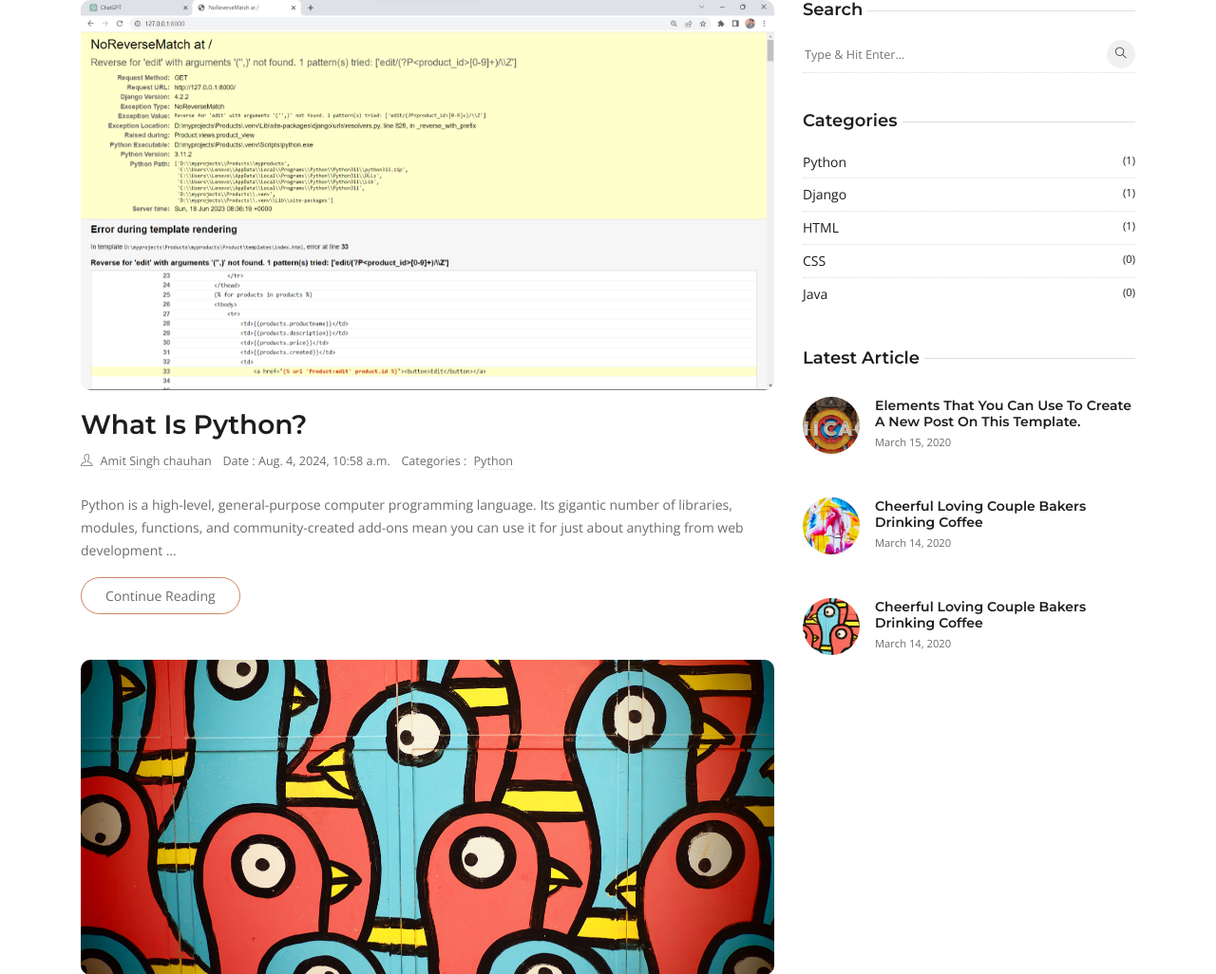
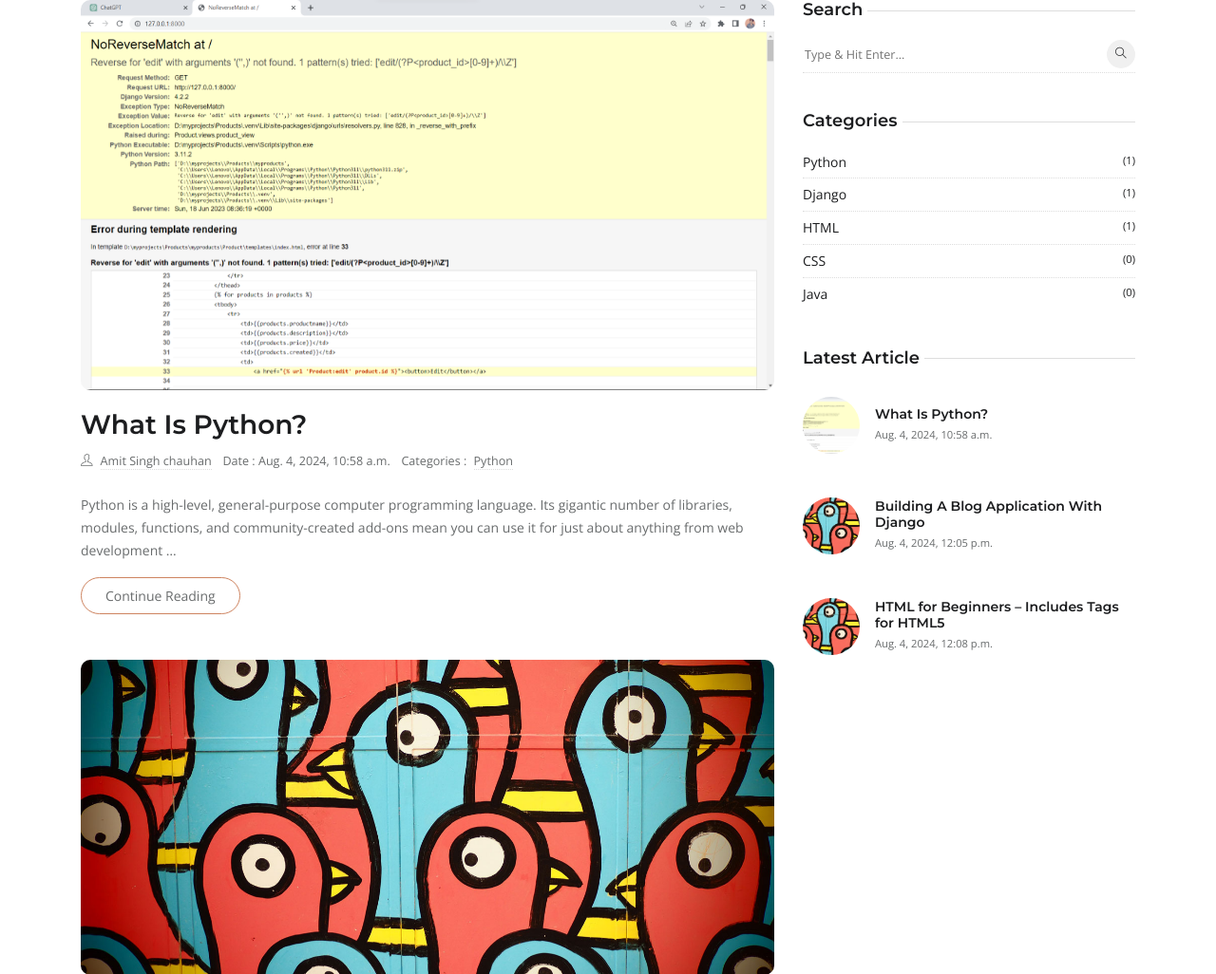
Before and after one commit to imamitdev/My-Blog, a Django app: page / in a window 1280 px wide. Shown: the part 201-1227 px from the top of the page at 95% size. Run offline with Django 4.2, Linux system fonts and the light colour scheme; data comes from the database, SQL or seed files in the repository; both versions use the stored data as it was after the commit; some libraries are stand-ins or nearby versions.

Commit message:
latest post

```diff
--- a/accounts/views.py
+++ b/accounts/views.py
@@ -61,7 +61,6 @@ def user_logout(request):
     return redirect("login")
 
 
-@login_required(login_url="login")
 def user_profile(request, username):
     user = User.objects.get(username=username)
     user_profile = get_object_or_404(UserProfile, user=user)
--- a/blog/views.py
+++ b/blog/views.py
@@ -26,10 +26,12 @@ def home(request):
         Q(category__name__icontains=q) | Q(title__icontains=q) | Q(content__icontains=q)
     )
     category = Category.objects.all()[0:5]
+    latest_post = Post.objects.all()[0:5]
 
     context = {
         "posts": posts,
         "category": category,
+        "latest_post": latest_post,
     }
     return render(request, "home.html", context)
 
--- a/templates/home.html
+++ b/templates/home.html
@@ -45,37 +45,7 @@
           <!-- tags -->
 
           <!-- latest post -->
-          <div class="widget">
-            <h5 class="widget-title"><span>Latest Article</span></h5>
-            <!-- post-item -->
-            <ul class="list-unstyled widget-list">
-              <li class="media widget-post align-items-center">
-                <a href="post-elements.html"><img loading="lazy" class="mr-3" src="images/post/post-6.jpg" /></a>
-                <div class="media-body">
-                  <h5 class="h6 mb-0"><a href="post-elements.html">Elements That You Can Use To Create A New Post On This Template.</a></h5>
-                  <small>March 15, 2020</small>
-                </div>
-              </li>
-            </ul>
-            <ul class="list-unstyled widget-list">
-              <li class="media widget-post align-items-center">
-                <a href="post-details-1.html"><img loading="lazy" class="mr-3" src="images/post/post-1.jpg" /></a>
-                <div class="media-body">
-                  <h5 class="h6 mb-0"><a href="post-details-1.html">Cheerful Loving Couple Bakers Drinking Coffee</a></h5>
-                  <small>March 14, 2020</small>
-                </div>
-              </li>
-            </ul>
-            <ul class="list-unstyled widget-list">
-              <li class="media widget-post align-items-center">
-                <a href="post-details-2.html"><img loading="lazy" class="mr-3" src="images/post/post-2.jpg" /></a>
-                <div class="media-body">
-                  <h5 class="h6 mb-0"><a href="post-details-2.html">Cheerful Loving Couple Bakers Drinking Coffee</a></h5>
-                  <small>March 14, 2020</small>
-                </div>
-              </li>
-            </ul>
-          </div>
+          {% include 'post/latest-post.html' %}
         </aside>
       </div>
     </div>
--- /dev/null
+++ b/templates/post/latest-post.html
@@ -0,0 +1,20 @@
+<div class="widget">
+  <h5 class="widget-title"><span>Latest Article</span></h5>
+  <!-- post-item -->
+
+  {% for post in latest_post %}
+  <ul class="list-unstyled widget-list">
+    <li class="media widget-post align-items-center">
+      <a href="{% url 'post' post.slug %}"
+        ><img loading="lazy" class="mr-3" src="{{ post.post_image.url }}"
+      /></a>
+      <div class="media-body">
+        <h5 class="h6 mb-0">
+          <a href="{% url 'post' post.slug %}">{{post.title}}</a>
+        </h5>
+        <small>{{ post.created_at }}</small>
+      </div>
+    </li>
+  </ul>
+  {% endfor %}
+</div>
```
Also changed, not shown: db.sqlite3.
